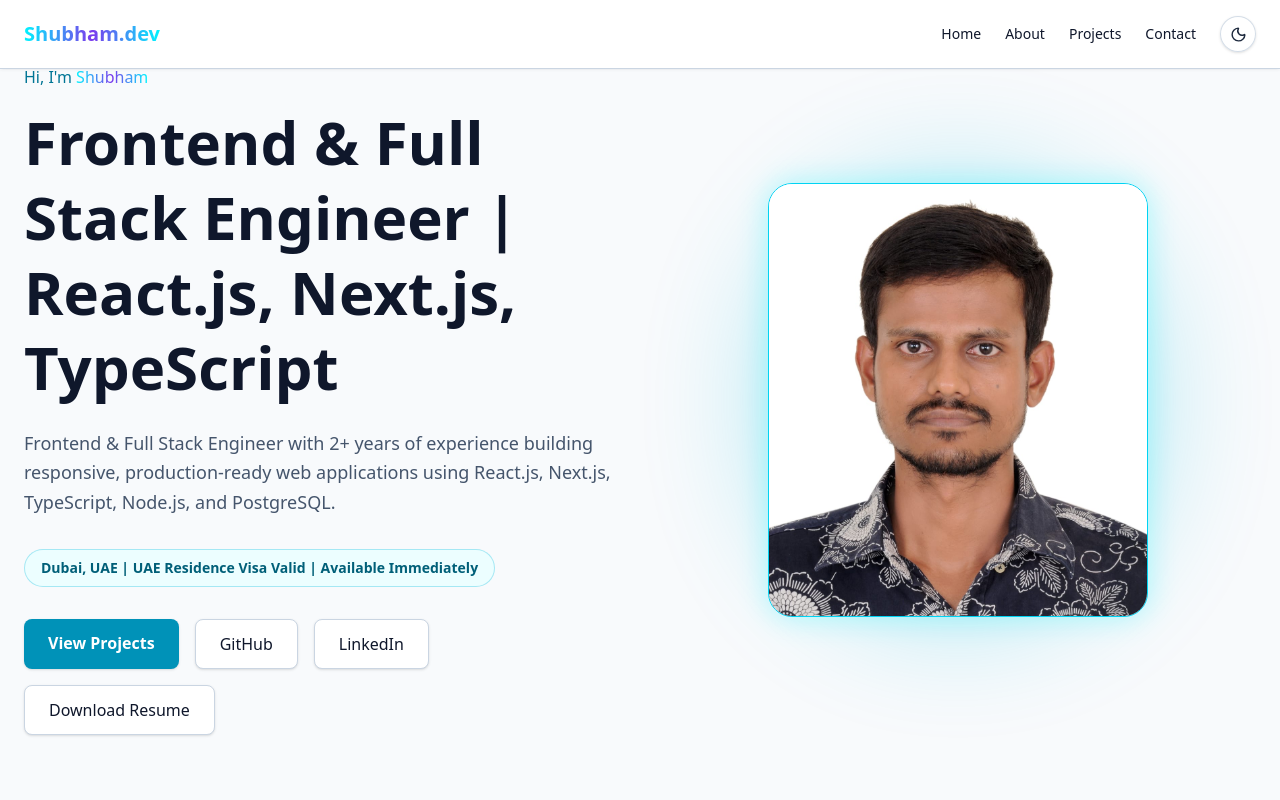
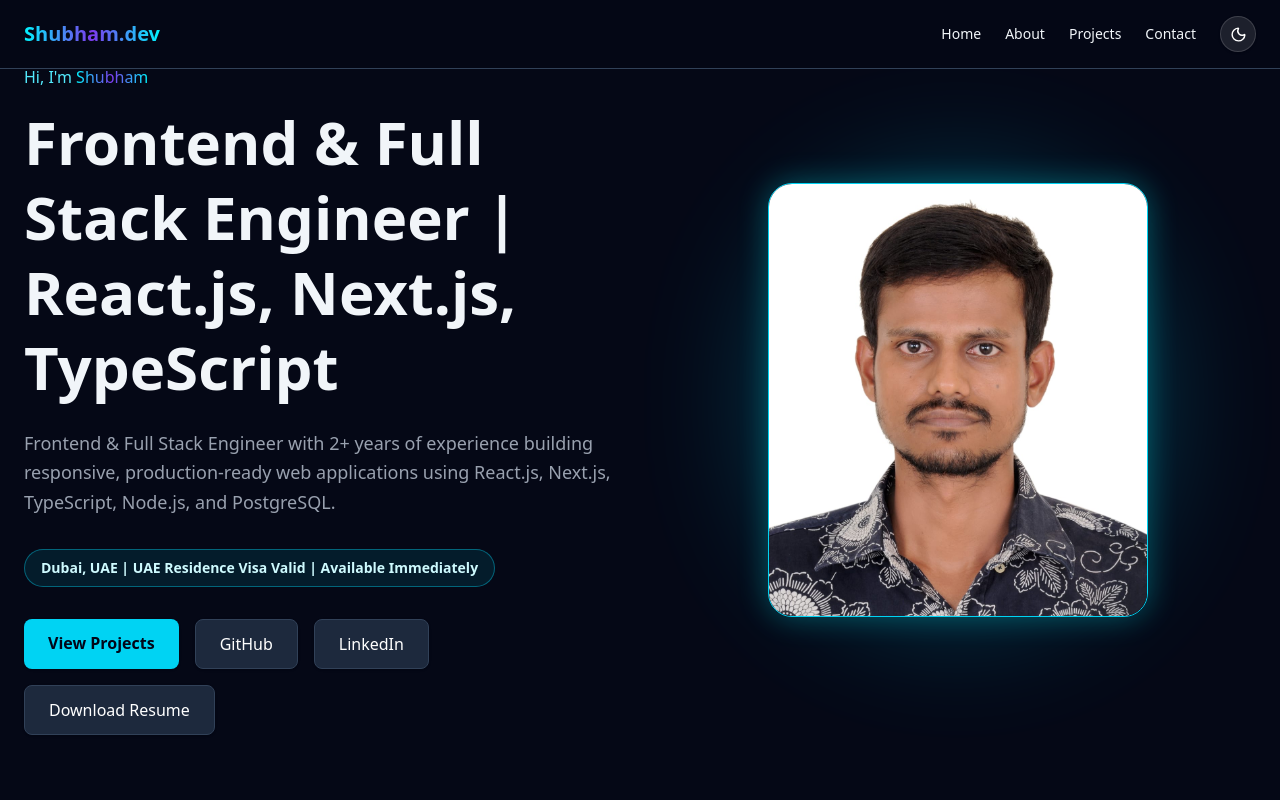
Before and after one commit to ShubhamRathour123/shubham-portfolio, a Next.js app: page / in a window 1280 px wide. Shown: the top 800 px of the page. Built offline with nearby package versions, Linux system fonts and the light colour scheme; no server answers; the database is empty.

Commit message:
use class based Tailwind dark mode

```diff
--- a/src/app/globals.css
+++ b/src/app/globals.css
@@ -1,4 +1,12 @@
 @import "tailwindcss";
+
+/* next-themes toggles this class on <html>; Tailwind v4 otherwise uses the OS color scheme. */
+@custom-variant dark (&:where(.dark, .dark *));
+
+/* Keep production scanning explicit for the App Router and shared components. */
+@source "../app/**/*.{ts,tsx}";
+@source "../components/**/*.{ts,tsx}";
+@source "../pages/**/*.{ts,tsx}";
 
 :root {
   --background: #050816;
@@ -26,16 +34,6 @@ body {
   min-height: 100vh;
   overflow-x: hidden;
   transition: background-color 180ms ease, color 180ms ease;
-}
-
-main,
-section {
-  color: #0f172a;
-}
-
-.dark main,
-.dark section {
-  color: #f1f5f9;
 }
 
 html {
--- a/src/app/layout.tsx
+++ b/src/app/layout.tsx
@@ -24,7 +24,7 @@ export default function RootLayout({
 }>) {
   return (
     <html lang="en" suppressHydrationWarning>
-      <body>
+      <body className="min-h-screen bg-slate-50 text-slate-900 antialiased dark:bg-[#050816] dark:text-slate-100">
         <ThemeProvider attribute="class" defaultTheme="dark" enableSystem disableTransitionOnChange>
           <SiteChrome>{children}</SiteChrome>
           <CustomCursor />
```
